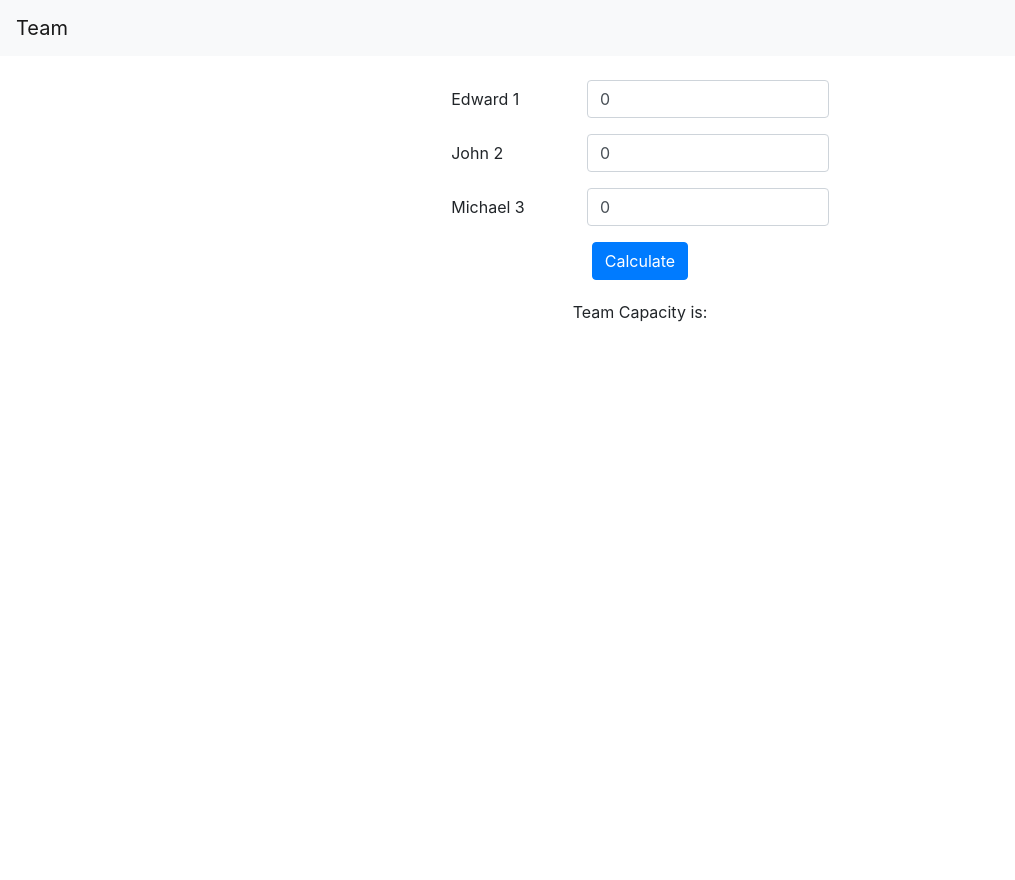
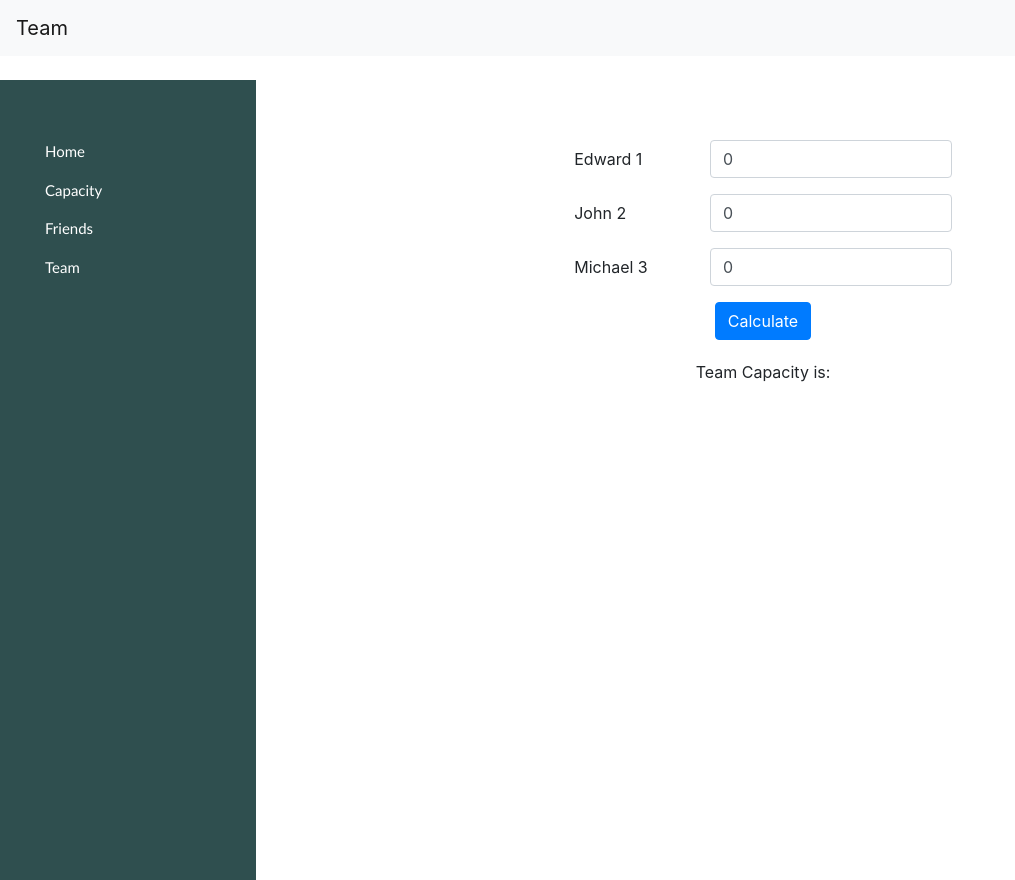
Before and after one commit to Prathyusha1993/capacity-of-team, a React (Create React App) app: page /TeamCapacity in a window 1280 px wide. Shown: the whole page, without its empty margins (0-1015 px from the left). Before the commit the page ends 800 px from the top, so only its background shows below. Built offline with nearby package versions, Linux system fonts and the light colour scheme.

Commit message:
side navbar ans styling

```diff
--- a/package.json
+++ b/package.json
@@ -11,6 +11,7 @@
     "react-bootstrap": "^1.5.1",
     "react-bootstrap-validation": "^0.1.11",
     "react-dom": "^17.0.1",
+    "react-router-dom": "^5.2.0",
     "react-scripts": "^4.0.3",
     "web-vitals": "^1.1.0"
   },
--- a/src/App.css
+++ b/src/App.css
@@ -1,82 +1,6 @@
-/* .App {
-  text-align: center;
-}
 
-.App-logo {
-  height: 40vmin;
-  pointer-events: none;
-}
-
-@media (prefers-reduced-motion: no-preference) {
-  .App-logo {
-    animation: App-logo-spin infinite 20s linear;
-  }
-}
-
-.App-header {
-  background-color: #282c34;
-  min-height: 100vh;
-  display: flex;
-  flex-direction: column;
-  align-items: center;
-  justify-content: center;
-  font-size: calc(10px + 2vmin);
-  color: white;
-}
-
-.App-link {
-  color: #61dafb;
-}
-
-@keyframes App-logo-spin {
-  from {
-    transform: rotate(0deg);
-  }
-  to {
-    transform: rotate(360deg);
-  }
-} */
 
 /* .App {
-  text-align: center;
-}
-
-.App-logo {
-  height: 40vmin;
-  pointer-events: none;
-}
-
-@media (prefers-reduced-motion: no-preference) {
-  .App-logo {
-    animation: App-logo-spin infinite 20s linear;
-  }
-}
-
-.App-header {
-  background-color: #282c34;
-  min-height: 100vh;
-  display: flex;
-  flex-direction: column;
-  align-items: center;
-  justify-content: center;
-  font-size: calc(10px + 2vmin);
-  color: white;
-}
-
-.App-link {
-  color: #61dafb;
-}
-
-@keyframes App-logo-spin {
-  from {
-    transform: rotate(0deg);
-  }
-  to {
-    transform: rotate(360deg);
-  }
-} */
-
-.App {
   width: 100vw;
   height: 100vh;
 }
@@ -117,6 +41,12 @@ body {
   cursor: pointer;
   background-color: #293846;
 }
+
+.SidebarList #active {
+  background-color: #293846;
+}
+
+
 .row #icon {
   flex: 30%;
   display: grid;
@@ -125,4 +55,42 @@ body {
 
 .row #title {
   flex: 70%;
+} */
+
+
+html, body {
+  width: 100%;
+  height: 100%;
 }
+
+
+
+.sidenav {
+  float: left;
+  width: 20%;
+  height: 100vh;
+  background-color: darkslategray;
+  overflow-x: hidden;
+  padding-top: 60px;
+  font-family: 'Trebuchet MS', 'Lucida Sans Unicode', 'Lucida Grande', 'Lucida Sans', 'Arial', 'sans-serif';
+}
+
+.sidenav p {
+  padding-left: 45px;
+  text-decoration: none;
+  font-size: 15px;
+  color: white;
+}
+
+.sidenav p:hover {
+  color: blue;
+  cursor: pointer;
+
+}
+
+.contents {
+  height: 100vh;
+  padding: 60px 10px 60px 30px;
+  /* background : gray; */
+  align-items: center;
+}
--- a/src/App.js
+++ b/src/App.js
@@ -12,8 +12,8 @@ class App extends Component {
 			<div className="App">
 				<Header />
 				<br />
-				{/* <SideNavBar /> */}
-				<TeamCapacity />
+				<SideNavBar />
+				{/* <TeamCapacity /> */}
 			</div>
 		);
 	}
--- a/src/components/Header.jsx
+++ b/src/components/Header.jsx
@@ -7,7 +7,7 @@ class Header extends Component {
 		return (
 			<div>
 				<Navbar expand="lg" variant="light" bg="light">
-					<Navbar.Brand href="#">Team</Navbar.Brand>
+					<Navbar.Brand href="#" >Team</Navbar.Brand>
 				</Navbar>
 			</div>
 		);
--- a/src/components/sidebar/SideBarData.jsx
+++ /dev/null
@@ -1,8 +0,0 @@
-
-export const SideBarData = [
-
-    {title:'Home', icon: '', link:'/home'},
-    {title:'Capacity', icon: '', link:'/capacity'},
-    {title:'Mailbox', icon: '', link:'/mailbox'},
-    {title:'Friends', icon: '', link:'/friends'},
-];
--- a/src/components/sidebar/SideNavBar.jsx
+++ b/src/components/sidebar/SideNavBar.jsx
@@ -1,6 +1,8 @@
 import React, { Component } from "react";
+//import Switch from "react-bootstrap/esm/Switch";
 import "../../App.css";
-import { SideBarData } from "./SideBarData";
+import TeamCapacity from "../TeamCapacity";
+import { Route, BrowserRouter as Router, Switch, Link } from "react-router-dom";
 
 class SideNavBar extends Component {
 	constructor(props) {
@@ -10,13 +12,44 @@ class SideNavBar extends Component {
 
 	render() {
 		return (
-			<div className="Sidebar">
-				<ul className="SidebarList">
+			<Router>
+				<div className="sidenav">
+					<Link to="/home">
+						<p>Home</p>
+					</Link>
+					<Link to="/TeamCapacity">
+						<p>Capacity</p>
+					</Link>
+					<Link to="/home">
+						<p>Friends</p>
+					</Link>
+					<Link to="/home">
+						<p>Team</p>
+					</Link>
+				</div>
+				<div className="contents">
+					<Switch>
+						<Route exact path="/TeamCapacity">
+							<TeamCapacity />
+						</Route>
+					</Switch>
+				</div>
+			</Router>
+		);
+	}
+}
+
+export default SideNavBar;
+
+{
+	/*<div className="Sidebar">
+				 <ul className="SidebarList">
 					{SideBarData.map((val, key) => {
 						return (
 							<li
 								key={key}
 								className="row"
+								id = {window.location.pathname === val.link ? 'active' : ''}
 								onClick={() => {
 									window.location.pathname = val.link;
 								}}
@@ -27,9 +60,5 @@ class SideNavBar extends Component {
 						);
 					})}
 				</ul>
-			</div>
-		);
-	}
+			</div>*/
 }
-
-export default SideNavBar;
```
Also changed, not shown: 1 other file (tests, documents, lock files or other folders).
